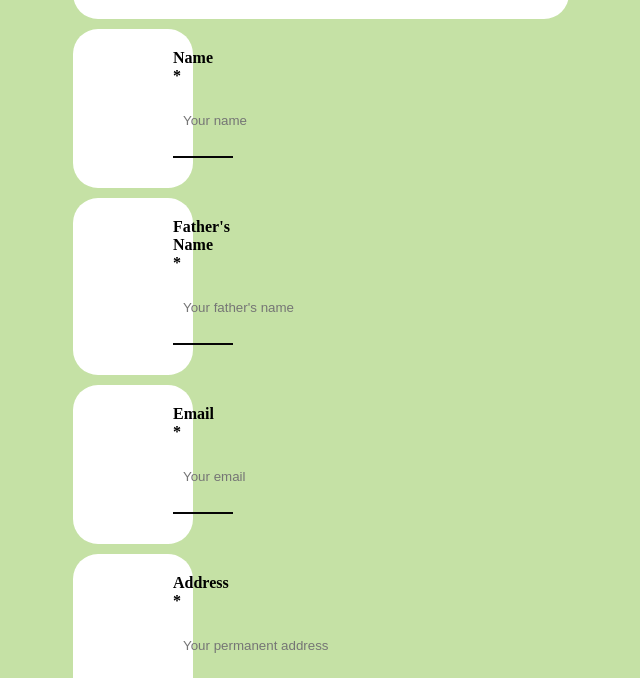
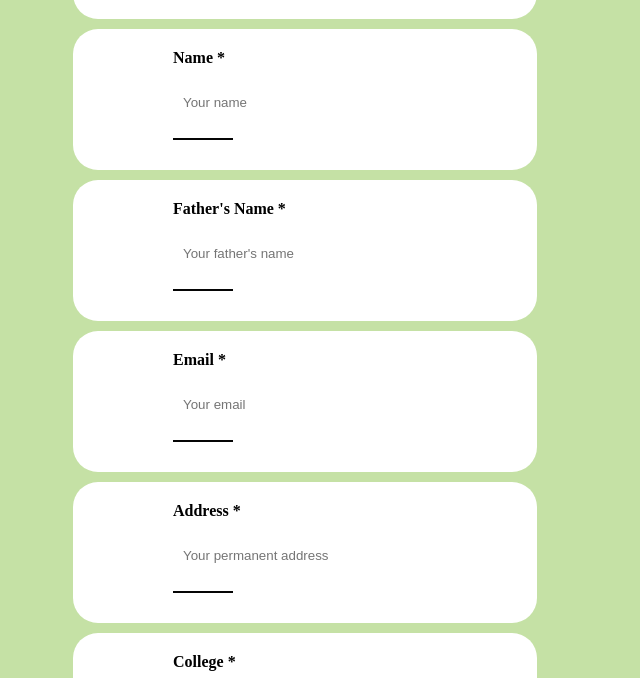
Before and after one commit to pujakri5438/form, a plain HTML site: page index.html in a window 1280 px wide. Shown: the part 177-855 px from the top of the page, without its empty margins (335-975 px from the left). Drawn offline with Linux system fonts and the light colour scheme.

Commit message:
Update form.css

```diff
--- a/css/form.css
+++ b/css/form.css
@@ -1,12 +1,4 @@
-div{
-   width: 80%;
-}
 
-@media all and (min-width: 500px){
-    div{
-       width: 25%;
-    }
-}
 body {
   background-color: #c5e1a5;
   font-family: 'Poppins';
```
